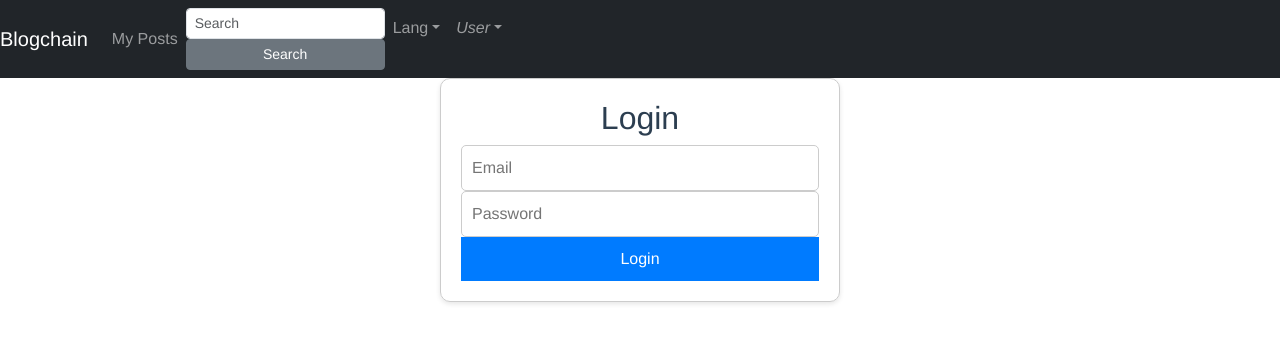
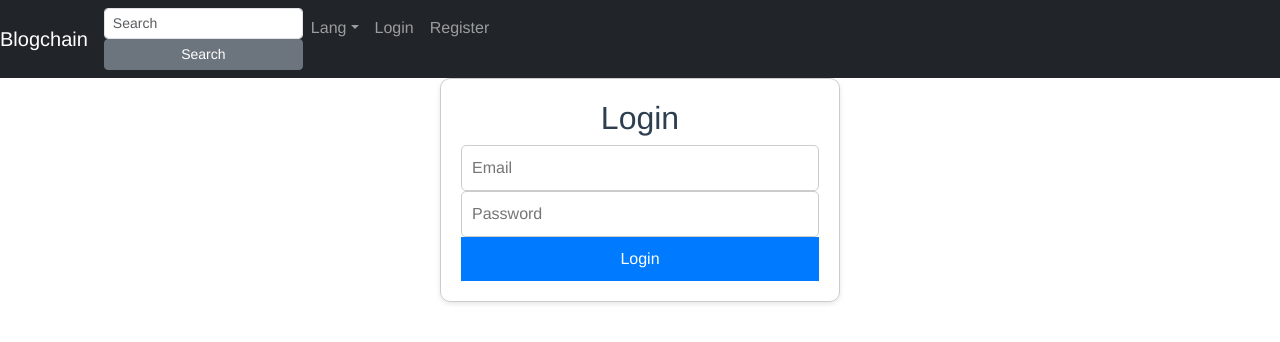
Before and after one commit to St3plox/Blogchain, a Vue app in the folder app/frontend/blogchain-vue/: page /login in a window 1280 px wide. Shown: the top 342 px of the page. Built offline with nearby package versions, Linux system fonts and the light colour scheme.

Commit message:
basic user login conditions

```diff
--- a/app/frontend/blogchain-vue/src/components/HomePage.vue
+++ b/app/frontend/blogchain-vue/src/components/HomePage.vue
@@ -5,7 +5,6 @@
 </template>
 
 <script>
-import PostForm from './post/PostForm.vue';
 import PostForm from './post/PostForm.vue';
 
 export default {
--- a/app/frontend/blogchain-vue/src/components/NavBar.vue
+++ b/app/frontend/blogchain-vue/src/components/NavBar.vue
@@ -1,13 +1,13 @@
 <template>
     <div>
-            <b-navbar toggleable="lg" type="dark" variant="dark">
+        <b-navbar toggleable="lg" type="dark" variant="dark">
             <b-navbar-brand href="/">Blogchain</b-navbar-brand>
 
             <b-navbar-toggle target="nav-collapse"></b-navbar-toggle>
 
             <b-collapse id="nav-collapse" is-nav>
                 <b-navbar-nav>
-                    <b-nav-item href="/posts">My Posts</b-nav-item>
+                    <b-nav-item v-if="token" href="/posts">My Posts</b-nav-item>
                 </b-navbar-nav>
 
                 <!-- Right aligned nav items -->
@@ -22,14 +22,18 @@
                         <b-dropdown-item href="#">RU</b-dropdown-item>
                     </b-nav-item-dropdown>
 
-                    <b-nav-item-dropdown right>
+                    <b-nav-item-dropdown right v-if="token">
                         <!-- Using 'button-content' slot -->
                         <template #button-content>
-                            <em>User</em>
+                            <em>{{ username }}</em>
                         </template>
                         <b-dropdown-item href="#">Profile</b-dropdown-item>
-                        <b-dropdown-item href="#">Sign Out</b-dropdown-item>
+                        <b-dropdown-item @click="logout">Sign Out</b-dropdown-item>
                     </b-nav-item-dropdown>
+                    <b-navbar-nav v-else>
+                        <b-nav-item href="/login">Login</b-nav-item>
+                        <b-nav-item href="/register">Register</b-nav-item>
+                    </b-navbar-nav>
                 </b-navbar-nav>
             </b-collapse>
         </b-navbar>
@@ -37,9 +41,25 @@
 </template>
 
 <script>
+import { getToken, getUsername } from '@/utils/auth';
 
 export default {
-    name: 'NavBar'
+    name: 'NavBar',
+    data() {
+        return {
+            token: null,
+            username: null
+        };
+    },
+    created() {
+        this.token = getToken();
+        this.username = getUsername()
+    },
+    methods: {
+        logout() {
+            this.token = null;
+            localStorage.removeItem('token');
+        }
+    }
 };
-
 </script>
--- a/app/frontend/blogchain-vue/src/components/UserLogin.vue
+++ b/app/frontend/blogchain-vue/src/components/UserLogin.vue
@@ -34,8 +34,14 @@ export default {
         const token = response.headers['authorization'];
 
         if (token) {
-          localStorage.setItem('token', token); // Store the token
+          localStorage.setItem('token', token);
+          localStorage.setItem('username', response.data.name); // Corrected from setUsername
           alert('Login successful!');
+
+          // Redirect to the desired route, e.g., homepage or dashboard
+          this.$router.push('/').then(() => {
+            window.location.reload(); // Reload the page after redirect
+          });
         } else {
           alert('Login failed.');
         }
@@ -45,5 +51,4 @@ export default {
     }
   }
 };
-
 </script>
--- a/app/frontend/blogchain-vue/src/utils/auth.js
+++ b/app/frontend/blogchain-vue/src/utils/auth.js
@@ -1,3 +1,7 @@
 export function getToken() {
-    return localStorage.getItem('token');
-  }
+  return localStorage.getItem('token');
+}
+
+export function getUsername() {
+  return localStorage.getItem('username');
+}
```
